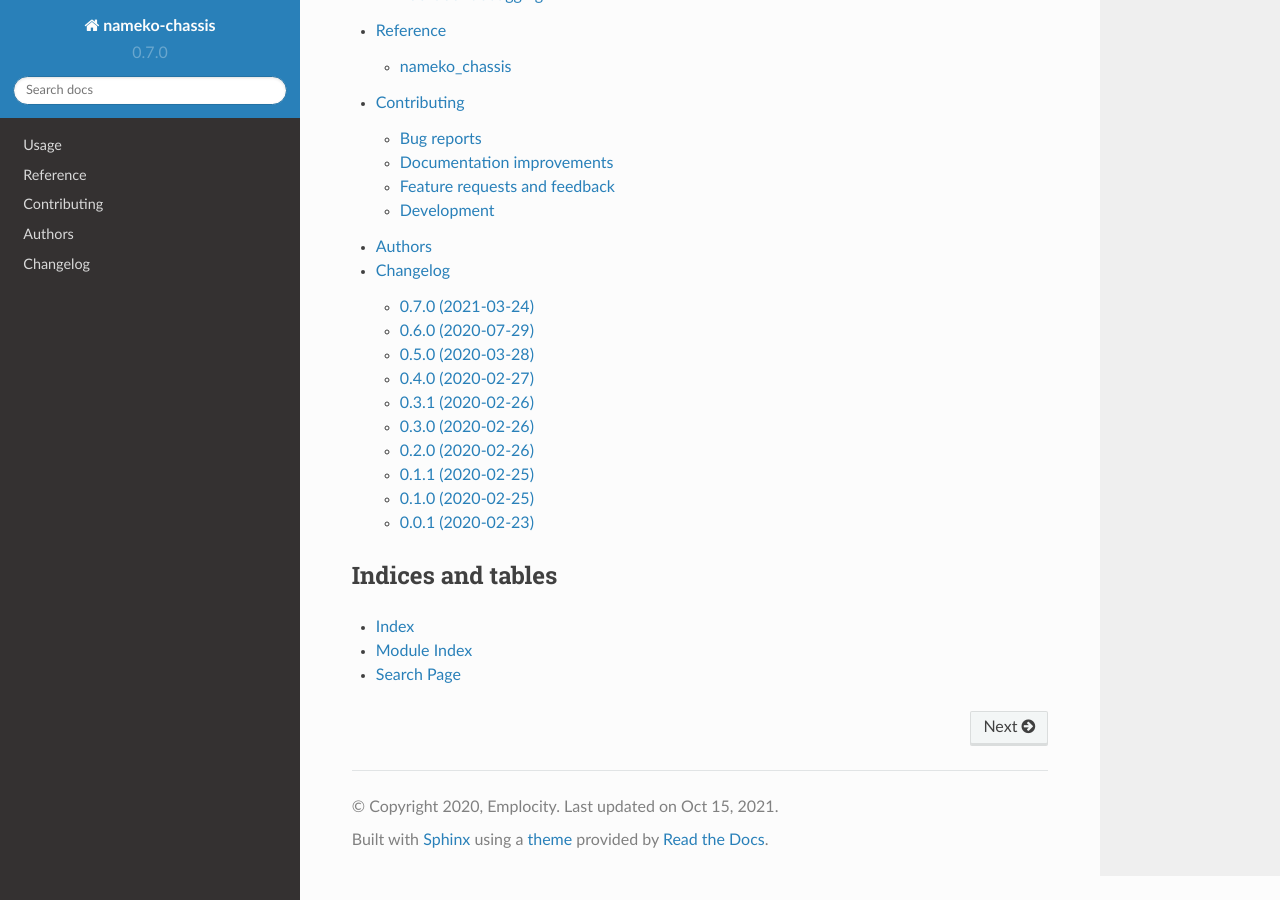
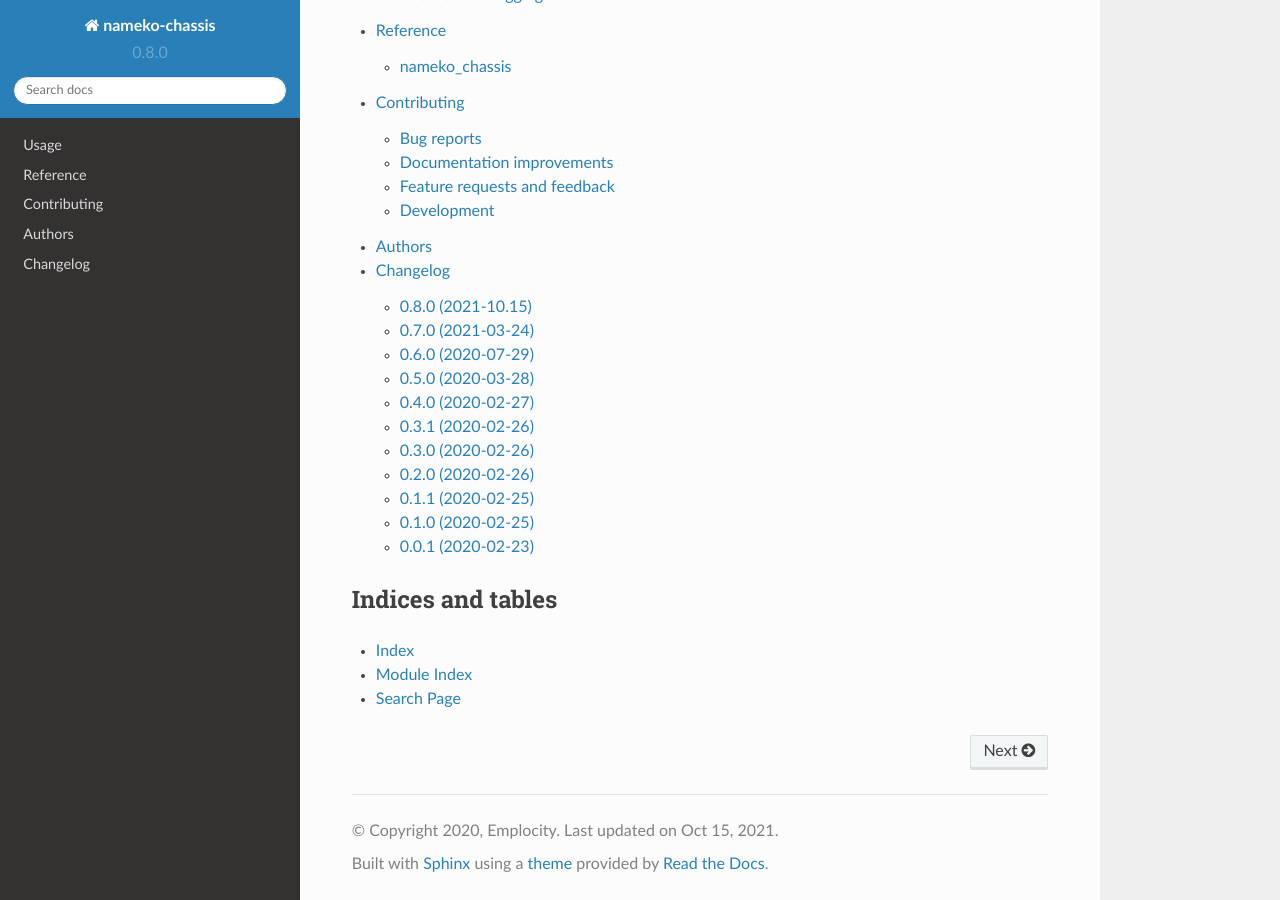
Before and after one commit to Emplocity/nameko-chassis, a Sphinx documentation site: the page built from docs/index.rst, in a window 1280 px wide and 900 px high, scrolled down 1072 px. Built offline with Sphinx 7.4.7 and the Read the Docs theme 2.0.0, drawn with Linux system fonts in a browser that asks for light colours.

Commit message:
Bump version: 0.7.0 → 0.8.0

```diff
--- a/CHANGELOG.rst
+++ b/CHANGELOG.rst
@@ -2,7 +2,8 @@
 Changelog
 =========
 
-0.8.0 (no release date yet)
+0.8.0 (2021-10.15)
+------------------
 
 * Add support for Python 3.9.
 * Move CI infrastructure to Github Actions.
--- a/README.rst
+++ b/README.rst
@@ -45,9 +45,9 @@ nameko-chassis
     :alt: Supported implementations
     :target: https://pypi.org/project/nameko-chassis
 
-.. |commits-since| image:: https://img.shields.io/github/commits-since/Emplocity/nameko-chassis/v0.7.0.svg
+.. |commits-since| image:: https://img.shields.io/github/commits-since/Emplocity/nameko-chassis/v0.8.0.svg
     :alt: Commits since latest release
-    :target: https://github.com/Emplocity/nameko-chassis/compare/v0.7.0...master
+    :target: https://github.com/Emplocity/nameko-chassis/compare/v0.8.0...master
 
 
 
--- a/docs/conf.py
+++ b/docs/conf.py
@@ -23,7 +23,7 @@ project = "nameko-chassis"
 year = "2020"
 author = "Emplocity"
 copyright = "{0}, {1}".format(year, author)
-version = release = "0.7.0"
+version = release = "0.8.0"
 
 pygments_style = "trac"
 templates_path = ["."]
--- a/setup.py
+++ b/setup.py
@@ -12,7 +12,7 @@ with open("README.rst", "r") as f:
 
 setup(
     name="nameko-chassis",
-    version="0.7.0",
+    version="0.8.0",
     license="Apache-2.0",
     description="nameko-chassis provides an opinionated base class for building resilient, observable microservices. ",
     long_description=long_description,
--- a/src/nameko_chassis/__init__.py
+++ b/src/nameko_chassis/__init__.py
@@ -1 +1 @@
-__version__ = "0.7.0"
+__version__ = "0.8.0"
```
Also changed, not shown: .bumpversion.cfg.
